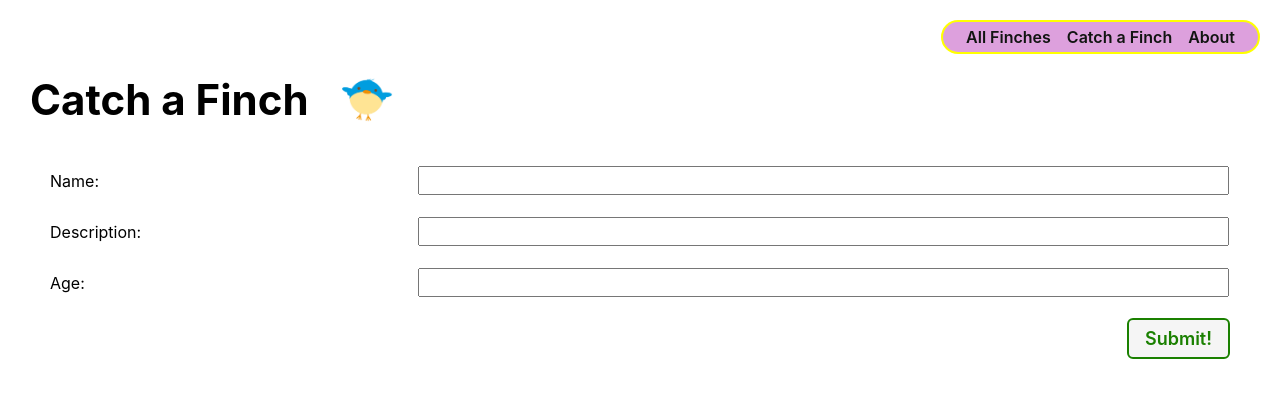
After one commit to ilsyim/finch-collector-lab, a Django app: page /finches/create/ in a window 1280 px wide. The commit adds this page. Shown: the top 398 px of the page. Run offline with Django 4.2, Linux system fonts and the light colour scheme.

Commit message:
create add finch form & view

```diff
--- a/main_app/static/css/finches/finch-index.css
+++ b/main_app/static/css/finches/finch-index.css
@@ -10,11 +10,13 @@
   margin: 10px;
   border: var(--borders);
   box-shadow: var(--card-box-shadow);
+  background-color: plum;
 }
 
 .card-content {
   padding: 10px;
   width: 100%;
+  background-color: plum;
 }
 
 .usr-img {
@@ -30,11 +32,15 @@
 .card h2 {
   margin: 10px 0;
   font-size: var(--font-xl);
+  color: yellow;
+  text-shadow: 2px 2px 2px black;
 }
 
 .card p {
   margin: 5px 0;
   font-size: var(--font-reg);
+  color: white;
+  text-shadow: 1px 1px 1px black;
 }
 
 .sky {
--- /dev/null
+++ b/main_app/static/css/form.css
@@ -0,0 +1,39 @@
+.form-container {
+  display: flex;
+  flex-direction: column;
+  width: 100%;
+}
+
+table {
+  padding: 0 40px;
+  width: 100%;
+  border-spacing: 0 20px;
+}
+
+th {
+  text-align: left;
+  padding: 6px 20px 0 0;
+  font-weight: normal;
+  vertical-align: top;
+  font-size: var(--font-reg);
+}
+
+td {
+  max-width: 60%;
+}
+
+td > * {
+  width: 100%;
+  padding: 2px 4px;
+  font-size: var(--font-l);
+}
+
+td > textarea {
+  height: calc(4 * var(--font-l) + 8px);
+  font-family: inherit;
+}
+
+.btn {
+  align-self: flex-end;
+  margin-right: 40px;
+}
--- a/main_app/templates/base.html
+++ b/main_app/templates/base.html
@@ -22,8 +22,9 @@
     </div>
     <nav>
       <ul>
-        <li><a href="/finches">All Finches</a></li>
-        <li><a href="/about">About</a></li>
+        <li><a href="{% url 'finches_index' %}">All Finches</a></li>
+        <li><a href="{% url 'finches_create' %}">Catch a Finch</a></li>
+        <li><a href="{% url 'about' %}">About</a></li>
       </ul>
     </nav>
   </header>
--- a/main_app/templates/finches/detail.html
+++ b/main_app/templates/finches/detail.html
@@ -14,16 +14,16 @@
 <section class="finch-container">
   <div class="finch-img">
     <img
-      src="{% static 'images/sky.jpeg' %}"
+      src="{% static 'images/bird.png' %}"
       alt="A sky for the finch"
-      class="sky"
+      class="bird"
     >
   </div>
   <div class="finch-background">
     <div class="finch-details">
       <h1>{{ finch.name }}</h1>
       {% if finch.age > 0 %}
-        <h2>A {{ finch.age }} year old {{ finch.description }}</h2>
+        <h2>A {{ finch.age }} year old named {{ finch.name }}</h2>
       {% else %}
         <h2>An egg named {{ finch.name }}</h2>
       {% endif %}
--- a/main_app/templates/finches/index.html
+++ b/main_app/templates/finches/index.html
@@ -19,7 +19,7 @@
 <section class="card-container">
   {% for finch in finches %}
     <div class="card">
-      <a href="/finches/{{ finch.id }}">
+      <a href="{% url 'finches_detail' finch.id %}">
         <div class="card-content">
           <div class="card-img-container">
             <img
@@ -28,7 +28,7 @@
               class="sky"
             >
           </div>
-          <h2 class="card-title">{{ finch.name }}</h2>
+          <h2 class="card-title">{{ finch.name }}!</h2>
           {% if finch.age > 0 %}
             <p>A {{ finch.age }} year old {{ finch.name }}</p>
           {% else %}
--- /dev/null
+++ b/main_app/templates/main_app/finch_form.html
@@ -0,0 +1,22 @@
+{% extends 'base.html' %}
+{% load static %}
+
+{% block head %}
+<link rel="stylesheet" type="text/css" href="{% static 'css/form.css' %}"/>
+{% endblock %}
+
+{% block content %}
+
+<div class="page-header">
+  <h1>Catch a Finch</h1>
+  <img src="{% static 'images/bird.png' %}" alt="A blue bird drawing"/>
+</div>
+<form action="" method="post" class="form-container">
+  {% csrf_token %}
+  <table>
+    {{ form.as_table }}
+  </table>
+  <button type="submit" class="btn submit">Submit!</button>
+</form>
+
+{% endblock %}
--- a/main_app/urls.py
+++ b/main_app/urls.py
@@ -6,5 +6,6 @@ urlpatterns = [
   path('', views.home, name='home'),
   path('about/', views.about, name='about'),
   path('finches/', views.finches_index, name='finches_index'),
-  path('finches/<int:finch_id>/', views.finches_detail, name='finches_detail')
+  path('finches/<int:finch_id>/', views.finches_detail, name='finches_detail'),
+  path('finches/create/', views.FinchCreate.as_view(), name='finches_create'),
 ]
--- a/main_app/views.py
+++ b/main_app/views.py
@@ -1,4 +1,5 @@
 from django.shortcuts import render
+from django.views.generic.edit import CreateView
 from .models import Finch
 
 # Create your views here.
@@ -15,3 +16,7 @@ def finches_index(request):
 def finches_detail(request, finch_id):
   finch = Finch.objects.get(id=finch_id)
   return render(request, 'finches/detail.html', {'finch': finch})
+
+class FinchCreate(CreateView):
+  model = Finch
+  fields = '__all__'
```
Also changed, not shown: main_app/static/css/finches/finch-detail.css (+8 -1 lines), main_app/static/images/bird.png (added), 2 other files.
